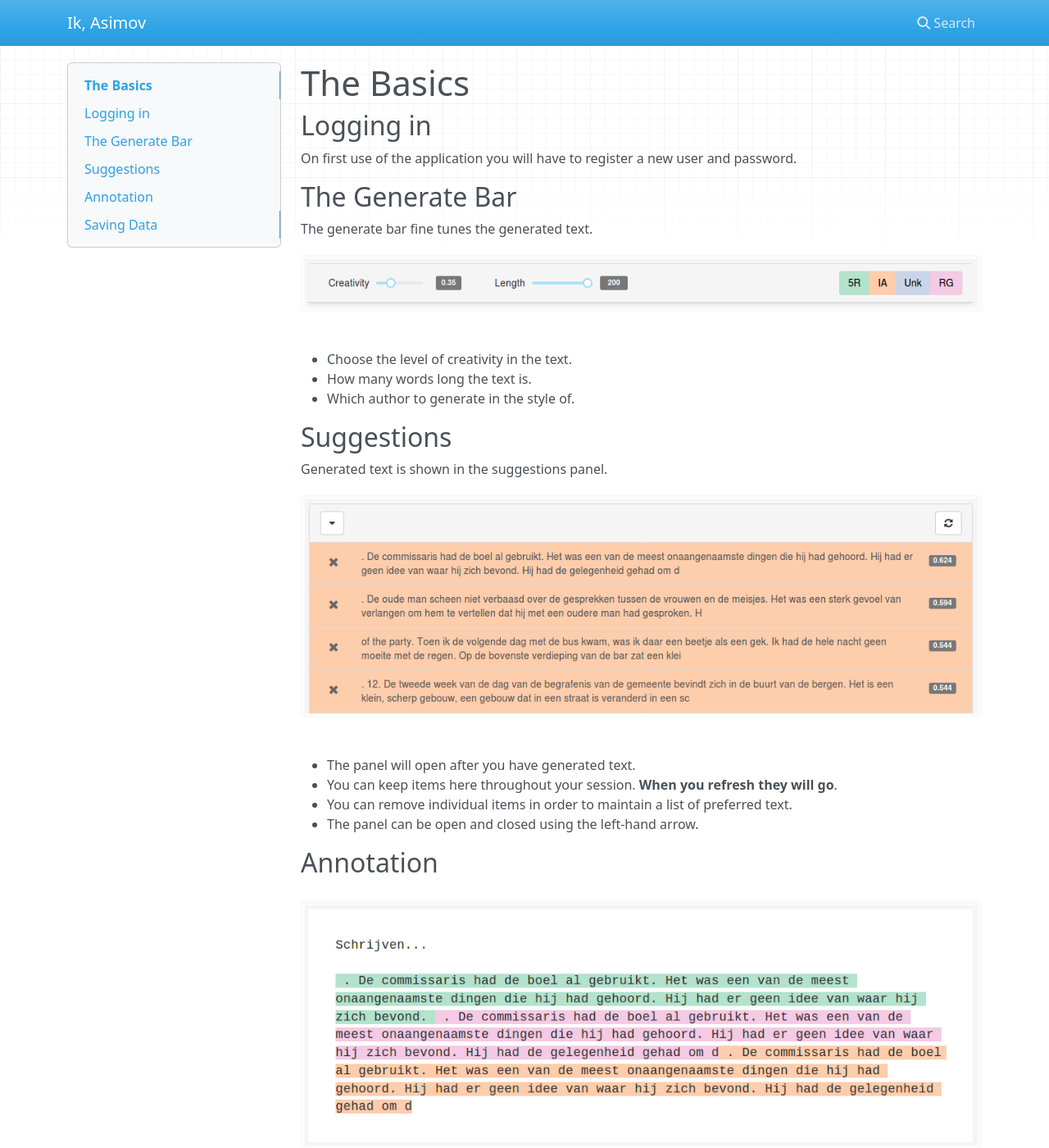
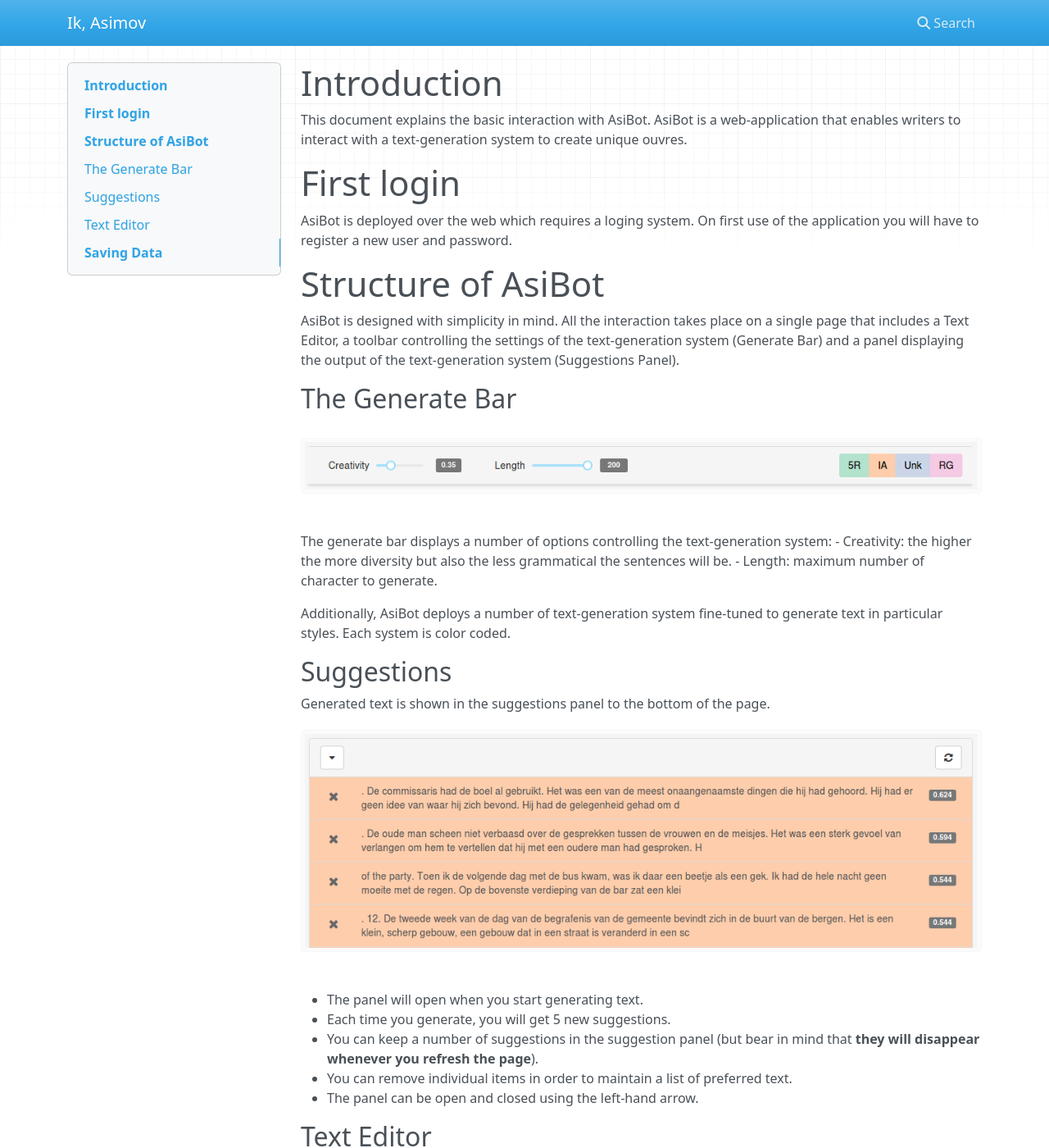
Before and after one commit to burtenshaw/weasimov-documentation, an MkDocs documentation site: the page built from docs/index.md, in a window 1280 px wide and 1400 px high. Shown: the whole window at 82% size. Built offline with MkDocs 1.6.1, drawn with Linux system fonts in a browser that asks for light colours; nearby versions of some CDN libraries; some of the changed text lies outside the part shown.

Commit message:
suggestions

```diff
--- a/docs/index.md
+++ b/docs/index.md
@@ -1,32 +1,56 @@
-# The Basics
+# Introduction
+This document explains the basic interaction with AsiBot. AsiBot is a web-application that
+enables writers to interact with a text-generation system to create unique ouvres.
 
-## Logging in
+# First login
+AsiBot is deployed over the web which requires a loging system.
 On first use of the application you will have to register a new user and password.
 
+# Structure of AsiBot
+AsiBot is designed with simplicity in mind. All the interaction takes place on a single
+page that includes a Text Editor, a toolbar controlling the settings of the text-generation
+system (Generate Bar) and a panel displaying the output of the text-generation system
+(Suggestions Panel).
+
 ## The Generate Bar
-The generate bar fine tunes the generated text.
 ![generate bar](/images/generate_bar.png)
 
-- Choose the level of creativity in the text.
-- How many words long the text is.
-- Which author to generate in the style of.
+The generate bar displays a number of options controlling the text-generation system:
+- Creativity: the higher the more diversity but also the less grammatical the sentences will be.
+- Length: maximum number of character to generate.
+
+Additionally, AsiBot deploys a number of text-generation system fine-tuned to generate
+text in particular styles. Each system is color coded.
 
 ## Suggestions
-Generated text is shown in the suggestions panel.
+Generated text is shown in the suggestions panel to the bottom of the page.
 ![suggestions](/images/suggestions.png)
 
-- The panel will open after you have generated text.
-- You can keep items here throughout your session. **When you refresh they will go**.
+- The panel will open when you start generating text.
+- Each time you generate, you will get 5 new suggestions.
+- You can keep a number of suggestions in the suggestion panel (but bear in mind that **they will disappear whenever you refresh the page**).
 - You can remove individual items in order to maintain a list of preferred text.
 - The panel can be open and closed using the left-hand arrow.
 
-## Annotation
+## Text Editor
+
+AsiBot uses a conventional rich-text editor that enables common inline styling features such
+as bolding, underlining, etc... The most ideosyncratic feature of the text editor is that it
+keeps track of the origin of all textual fragments, both human and machine authored, and it
+displays this information by means of inline annotation.
+
+### Annotation ###
+
 ![annotation](/images/annotation.png)
 
-- As text is inserted into the document it will use the annotation of the model that was used.
+The visual annotation works as follows.
+- Whenever a system suggestion is inserted into the document, the text editor will highlight this fragment
+  using the color of the source model.
+- Originally computer-generated text can be edited, in which case the original annotation
+  color will start to fade towards white in relation to the amount of editing done to the fragment.
 - The user's text will appear in white.
-- As you edit the generated text, its annotation will fade to white.
 
-## Saving Data
+# Saving Data
 
-Your text is saved automatically.
+AsiBot incorporates an automated saving system, so you can be reassured that the document will always be save.
+You can safely close the browser and the last document state will reappear upon login.
```
